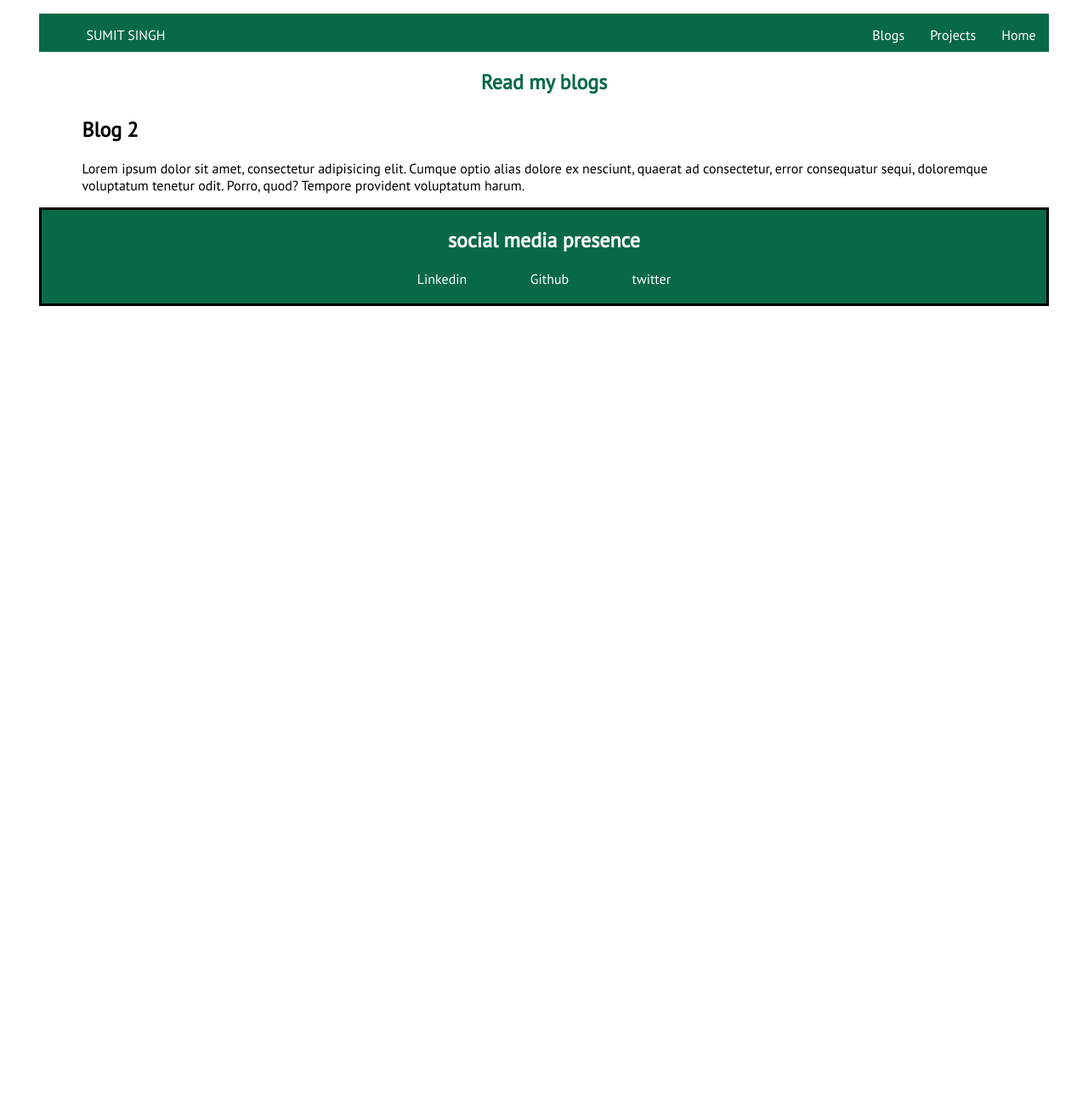
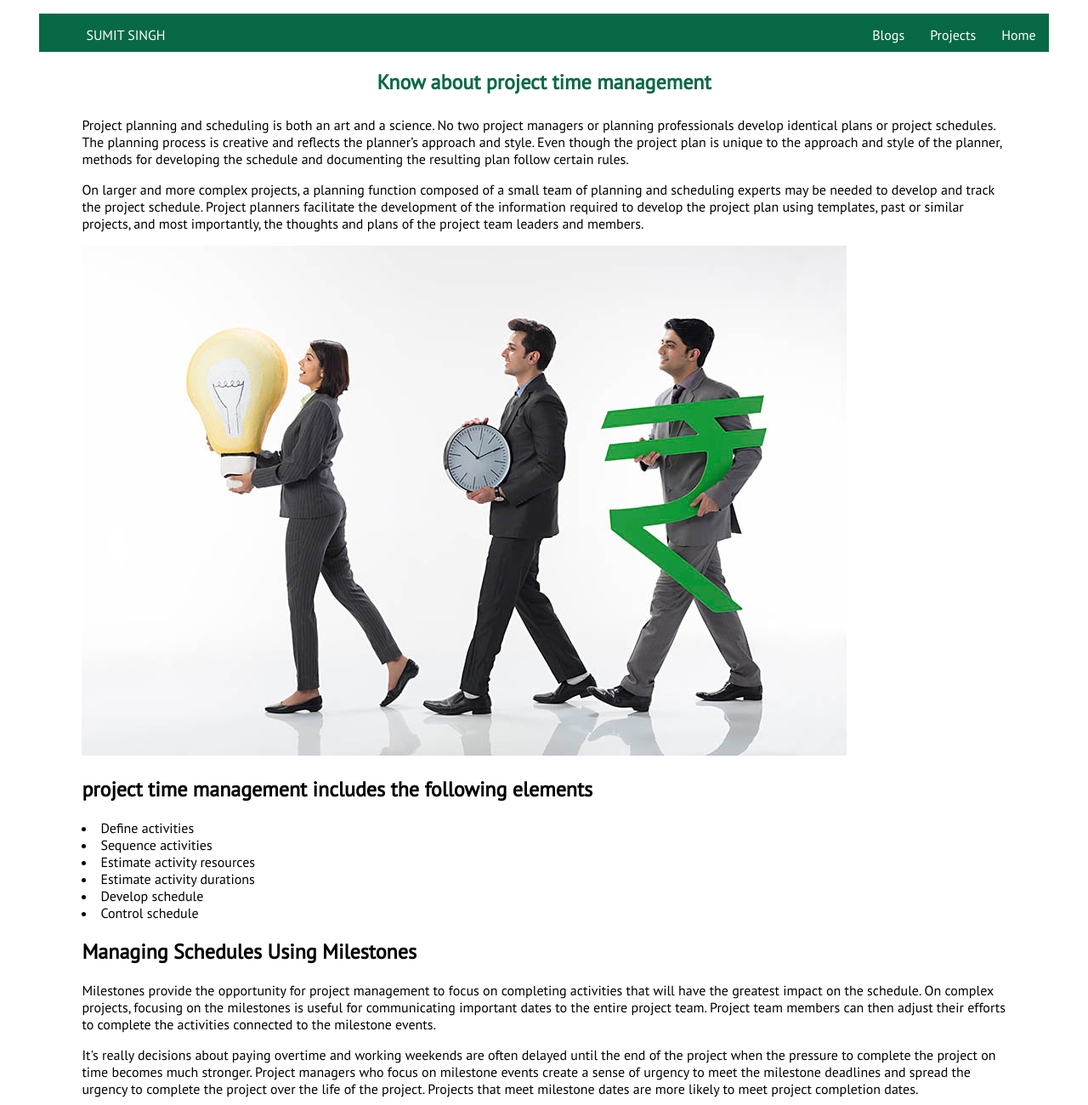
Before and after one commit to sumitk-singh/my-portfolio, a plain HTML site: page blog2.html in a window 1280 px wide. Shown: the top 1300 px of the page at 85% size. Before the commit the page ends 800 px from the top, so only its background shows below. Drawn offline with Linux system fonts and the light colour scheme.

Commit message:
blog-2 added

```diff
--- a/blog2.html
+++ b/blog2.html
@@ -41,14 +41,35 @@
 
         <div class="main-section-without-shade">
             <div class="section-without-shade-text">
-                <h1>Read my blogs</h1>
+                <h1>Know about project time management</h1>
             </div>
         </div>
 
         <div class="blog-section">
-            <h2>Blog 2
-            </h2>
-            <p>Lorem ipsum dolor sit amet, consectetur adipisicing elit. Cumque optio alias dolore ex nesciunt, quaerat ad consectetur, error consequatur sequi, doloremque voluptatum tenetur odit. Porro, quod? Tempore provident voluptatum harum.</p>
+
+            <p>Project planning and scheduling is both an art and a science. No two project managers or planning professionals develop identical plans or project schedules. The planning process is creative and reflects the planner’s approach and style. Even
+                though the project plan is unique to the approach and style of the planner, methods for developing the schedule and documenting the resulting plan follow certain rules.
+            </p>
+            <p>
+                On larger and more complex projects, a planning function composed of a small team of planning and scheduling experts may be needed to develop and track the project schedule. Project planners facilitate the development of the information required to develop
+                the project plan using templates, past or similar projects, and most importantly, the thoughts and plans of the project team leaders and members.
+            </p>
+            <img src="/images/blog_img_2.jpg" alt="">
+            <h2>project time management includes the following elements</h2>
+            <li>Define activities</li>
+            <li>Sequence activities</li>
+            <li>Estimate activity resources</li>
+            <li>Estimate activity durations</li>
+            <li>Develop schedule</li>
+            <li>Control schedule</li>
+
+            <h2>Managing Schedules Using Milestones</h2>
+            <p>Milestones provide the opportunity for project management to focus on completing activities that will have the greatest impact on the schedule. On complex projects, focusing on the milestones is useful for communicating important dates to
+                the entire project team. Project team members can then adjust their efforts to complete the activities connected to the milestone events.</p>
+
+            <p>It's really decisions about paying overtime and working weekends are often delayed until the end of the project when the pressure to complete the project on time becomes much stronger. Project managers who focus on milestone events create
+                a sense of urgency to meet the milestone deadlines and spread the urgency to complete the project over the life of the project. Projects that meet milestone dates are more likely to meet project completion dates.</p>
+
 
         </div>
 
```
Also changed, not shown: blogs.html (+8 -7 lines), images/blog_img_2.jpg (added).
